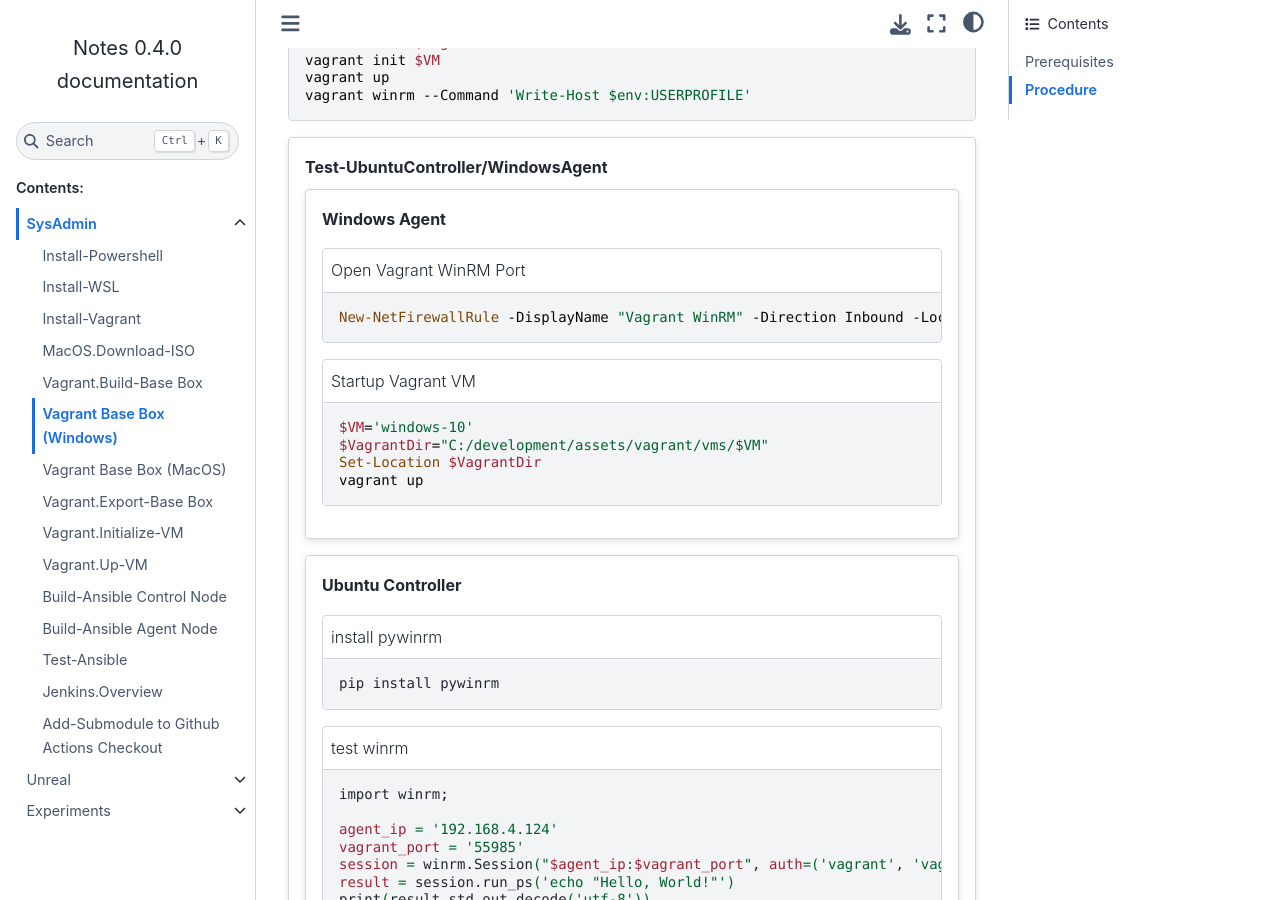
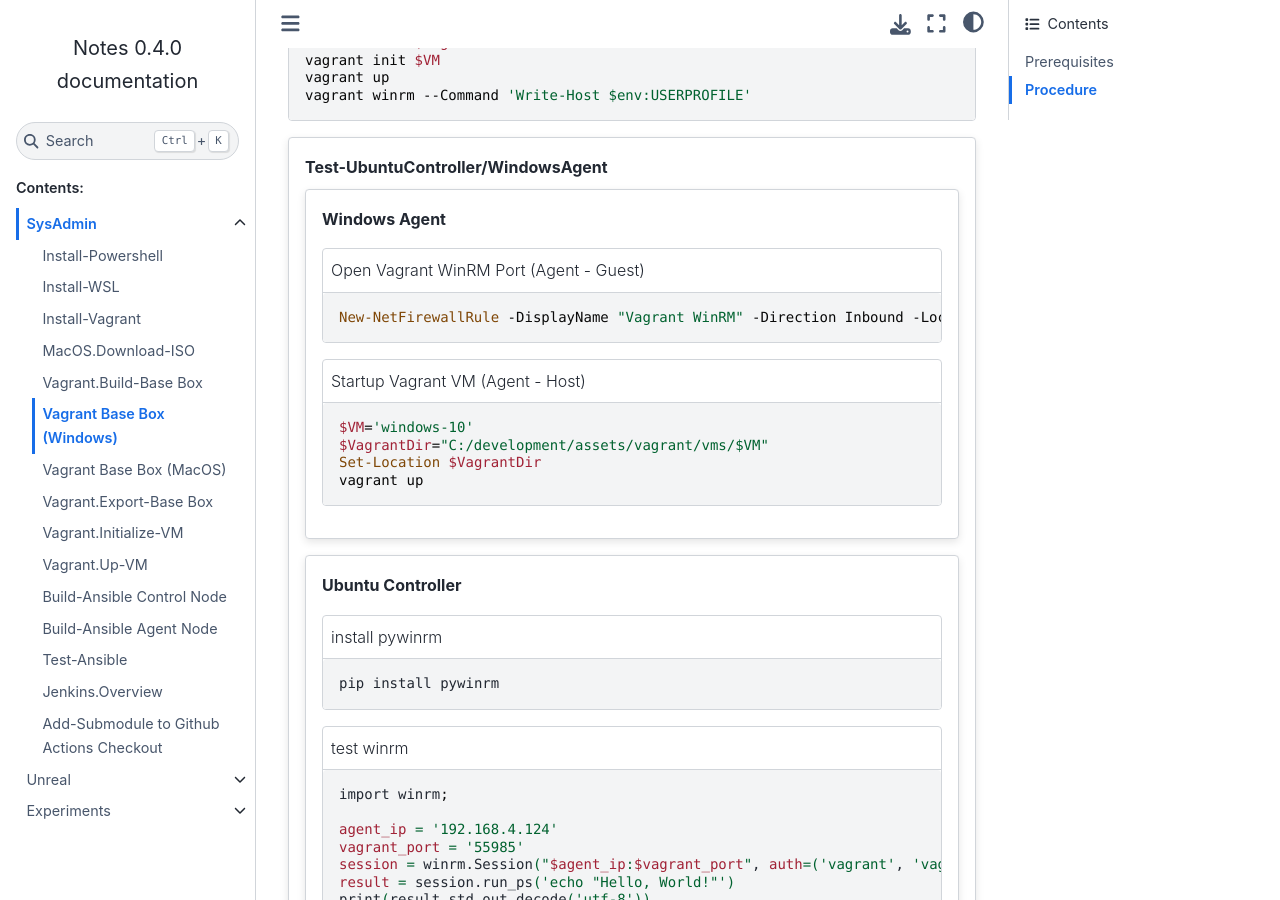
Before and after one commit to Liimurr/notes, a Sphinx documentation site: the page built from doc/src/Vagrant.Build-BaseBox_Windows.rst, in a window 1280 px wide and 900 px high, scrolled down 2078 px. Built offline with Sphinx 7.4.7 and the Sphinx Book theme 1.1.4, drawn with Linux system fonts in a browser that asks for light colours; pages that are not in the unit, such as notebooks, are missing from menus.

Commit message:
update windows instructions

```diff
--- a/doc/src/Vagrant.Build-BaseBox_Windows.rst
+++ b/doc/src/Vagrant.Build-BaseBox_Windows.rst
@@ -95,12 +95,12 @@ Procedure
    .. card:: Windows Agent
 
       .. code-block:: powershell
-         :caption: Open Vagrant WinRM Port
+         :caption: Open Vagrant WinRM Port (Agent - Guest)
 
          New-NetFirewallRule -DisplayName "Vagrant WinRM" -Direction Inbound -LocalPort 55985 -Protocol TCP -Action Allow
 
       .. code-block:: powershell
-         :caption: Startup Vagrant VM
+         :caption: Startup Vagrant VM (Agent - Host)
 
          $VM='windows-10'
          $VagrantDir="C:/development/assets/vagrant/vms/$VM"
```
